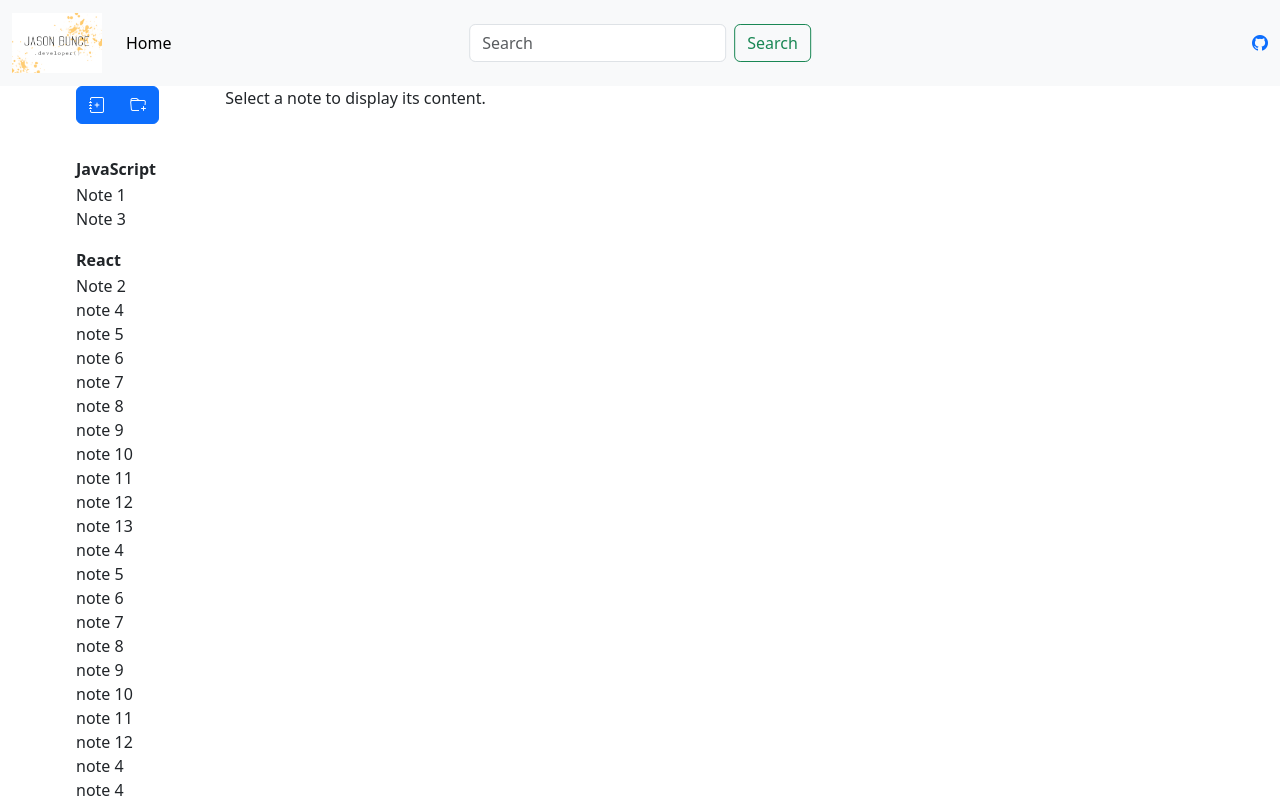
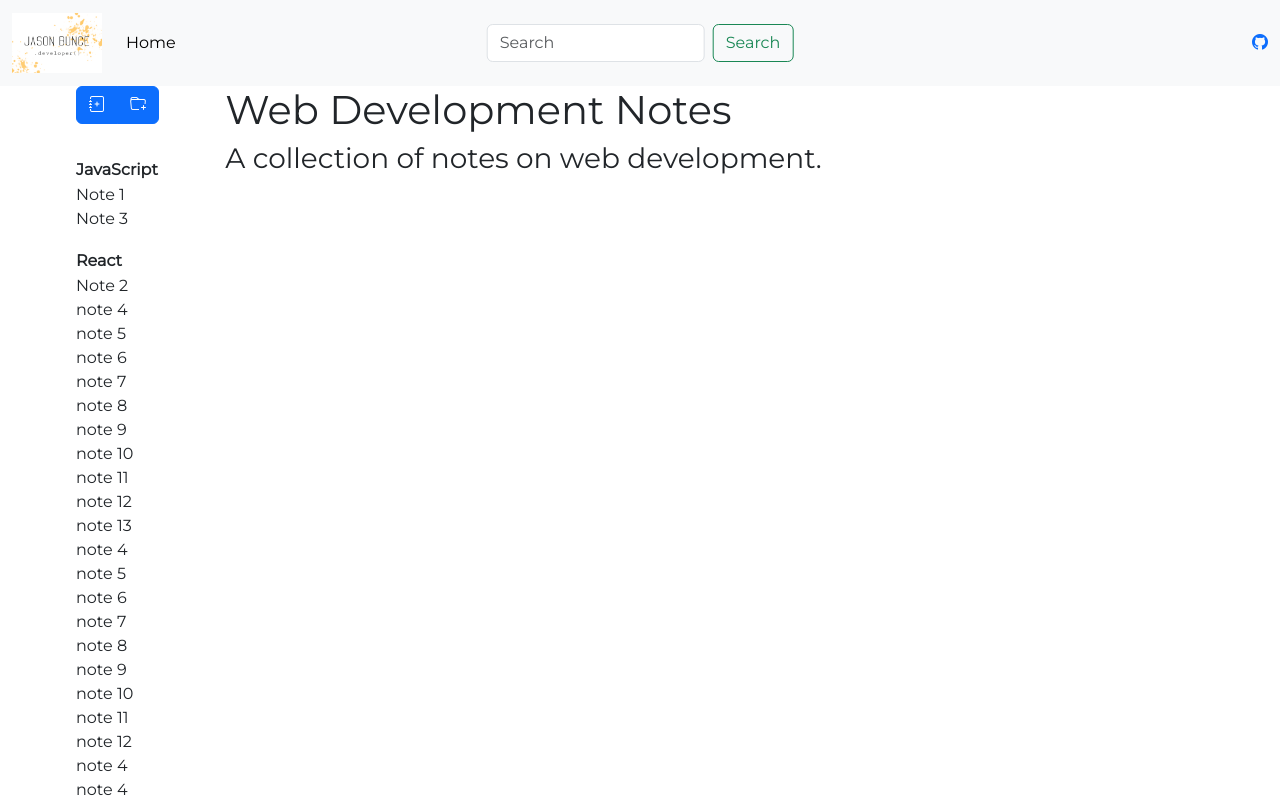
Before and after one commit to JasonBrunch/note-taking-app, a React (Create React App) app: page / in a window 1280 px wide. Built offline with nearby package versions, Linux system fonts and the light colour scheme.

Commit message:
Added drag and drop to list elements for category swapping

```diff
--- a/src/App.css
+++ /dev/null
@@ -1,38 +0,0 @@
-.App {
-  text-align: center;
-}
-
-.App-logo {
-  height: 40vmin;
-  pointer-events: none;
-}
-
-@media (prefers-reduced-motion: no-preference) {
-  .App-logo {
-    animation: App-logo-spin infinite 20s linear;
-  }
-}
-
-.App-header {
-  background-color: #282c34;
-  min-height: 100vh;
-  display: flex;
-  flex-direction: column;
-  align-items: center;
-  justify-content: center;
-  font-size: calc(10px + 2vmin);
-  color: white;
-}
-
-.App-link {
-  color: #61dafb;
-}
-
-@keyframes App-logo-spin {
-  from {
-    transform: rotate(0deg);
-  }
-  to {
-    transform: rotate(360deg);
-  }
-}
--- a/src/App.js
+++ b/src/App.js
@@ -6,6 +6,8 @@ import NoteEditor from './NoteEditor';
 
 
 function App() {
+  //PLACEHOLDER DATA FOR NOTEBOOK NAME
+  const notebookName = "Web Development Notes";
 
   //PLACEHOLDER DATA FOR NOTES
   const initialNotes = [
@@ -85,7 +87,19 @@ function App() {
   const addNewCategory = (newCategory) => {
     setCategories([...categories, newCategory]);
   };
+  const changeNoteCategory = (noteId, newCategory) => {
+    let updatedNotes = [...notes];
+    noteId = Number(noteId);  // Make sure noteId is a number
 
+    for (let i = 0; i < updatedNotes.length; i++) {
+      if (updatedNotes[i].id === noteId) {
+        updatedNotes[i] = { ...updatedNotes[i], category: newCategory };
+        break;
+      }
+    }
+
+    setNotes(updatedNotes);
+  };
   return (
 
     <div className='App'>
@@ -98,11 +112,12 @@ function App() {
           <div className="col-lg-2 col-md-2 col-sm-12">
           <React.StrictMode>
           <SideMenu
-          notes={notes}
-          categories={categories}
-          onNoteClick={handleNoteClick}
-          onAddNote={addNewNote}
-          onAddCategory={addNewCategory}
+            notes={notes}
+            categories={categories}
+            onNoteClick={handleNoteClick}
+            onAddNote={addNewNote}
+            onAddCategory={addNewCategory}
+            changeNoteCategory={changeNoteCategory}
         />
           </React.StrictMode>
           </div>
@@ -116,6 +131,7 @@ function App() {
             editing={editing}
             setEditing={setEditing}
             handleSaveClick={handleSaveClick}
+            notebookName={notebookName}
           />
         </div>
 
--- /dev/null
+++ b/src/DraggableListItem.js
@@ -0,0 +1,39 @@
+import React from 'react';
+
+const DraggableListItem = ({ note, onNoteClick, changeNoteCategory }) => {
+    console.log("Rendering DraggableListItem");
+    const handleDragStart = (e) => {
+        console.log("Drag Start");
+        e.dataTransfer.setData('noteId', note.id);
+    };
+
+    const handleDragOver = (e) => {
+        e.preventDefault();
+        console.log("Drag Over");
+        // drag over logic here
+      };
+
+    const handleDrop = (e) => {
+        console.log("Drop");
+        const newCategory = e.currentTarget.closest("[data-category]").dataset.category;
+        console.log(`New Category: ${newCategory}`);
+        if (newCategory && note.category !== newCategory) {
+            changeNoteCategory(note.id, newCategory);
+        }
+    };
+    return (
+        <li
+    draggable
+    style={{ listStyleType: 'none' }}
+    onClick={() => onNoteClick(note)}
+    onDragStart={handleDragStart}
+    onDragOver={handleDragOver}
+    onDrop={handleDrop}
+>
+    {note.title}
+</li>
+    );
+};
+
+
+export default DraggableListItem;
--- a/src/NoteEditor.js
+++ b/src/NoteEditor.js
@@ -54,7 +54,7 @@ const EditMode = ({ localNote, setLocalNote, saveNote }) => {
   );
 
 
-const NoteEditor = ({ activeNote, editing, setEditing, handleSaveClick }) => {
+const NoteEditor = ({ activeNote, editing, setEditing, handleSaveClick , notebookName}) => {
 
   // Local state for editing note
   const [localNote, setLocalNote] = useState(null);
@@ -76,8 +76,12 @@ const NoteEditor = ({ activeNote, editing, setEditing, handleSaveClick }) => {
 
   return (
     <div>
+    {/*DEFAULT NO NOTE SELECTED STATE*/}
       {localNote === null ? (
-        <p>Select a note to display its content.</p>
+        <>
+          <h1>{notebookName}</h1>
+          <h3>A collection of notes on web development.</h3>
+        </>
       ) : (
         <div>
           {editing ? (
--- a/src/SideMenu.js
+++ b/src/SideMenu.js
@@ -1,17 +1,31 @@
-const SideMenu = ({ notes, categories, onNoteClick, onAddNote, onAddCategory }) => {
+import DraggableListItem from './DraggableListItem';
 
+const SideMenu = ({ notes, categories, onNoteClick, onAddNote, onAddCategory, changeNoteCategory }) => {
+  console.log("Rendering SideMenu")
   // Group notes by category using 'reduce'
   const groupedNotes = notes.reduce((acc, note) => {
     if (!acc[note.category]) {
       acc[note.category] = [];
+
     }
     acc[note.category].push(note);
+
     return acc;
   }, {});
+  console.log("Grouped notes: ", groupedNotes);
+
+    const handleCategoryDrop = (e) => {
+    e.preventDefault();
+    const noteId = e.dataTransfer.getData('noteId');
+    const newCategory = e.currentTarget.dataset.category;
+
+    if (noteId && newCategory) {
+        changeNoteCategory(noteId, newCategory);
+    }
+};
 
 return (
   <div className="container overflow-auto" style={{ maxHeight: '90vh', paddingLeft: '4rem' }}>
-
     {/* Button group for adding new note and new category */}
     <div className="btn-group" role="group" aria-label="New Note Buttons">
         {/* NEW NOTE BUTTON */}
@@ -32,27 +46,32 @@ return (
 
       {/* Loop through categories and display notes */}
       {categories.map((category, index) => (
-        <div key={index} style={{marginTop: '1rem'}}>
+        <div
+          key={category}
+          style={{marginTop: '1rem'}}
+          data-category={category}
+          onDragOver={(e) => e.preventDefault()}  // Allow drop
+          onDrop={handleCategoryDrop}  // Handle the actual drop
+        >
           {/* CATEGORY NAME */}
           <div className="fw-bold fs-6 ps-0 ms-0" style={{ padding: '0.25rem 0', lineHeight: 1.2 }}>
             {category}
           </div>
+
           {/* NOTES LIST */}
           <ul className="list-group list-group-flush ps-0 ms-0 py-0 border-0 fs-6">
             {groupedNotes[category] ? (
               groupedNotes[category].map((note, noteIndex) => (
                 // LIST ITEM FOR EACH NOTE
-                <li
-                  key={note.id}
-                  className="list-group-item ps-0 ms-0 py-0 border-0"
-                  style={{ padding: '0.5rem 0', marginLeft: '1.125rem' }}
-                  onClick={() => onNoteClick(note)}
-                >
-                  {note.title}
-                </li>
+                <DraggableListItem
+                  key={note.id}  // Add this line
+                  note={note}
+                  onNoteClick={onNoteClick}
+                  changeNoteCategory={changeNoteCategory}
+                />
               ))
             ) : (
-              // PLACEHOLDER FOR UNCATAGORIZED NOTES
+              // PLACEHOLDER FOR UNCATEGORIZED NOTES
               <li className="list-group-item ps-0 ms-0 py-0 border-0">
                 {/* Uncatogorized notes are dumped here */}
               </li>
--- a/src/index.css
+++ b/src/index.css
@@ -1,13 +1,10 @@
+@import url('https://fonts.googleapis.com/css2?family=Montserrat&family=Roboto:wght@100&display=swap');
 body {
   margin: 0;
-  font-family: -apple-system, BlinkMacSystemFont, 'Segoe UI', 'Roboto', 'Oxygen',
-    'Ubuntu', 'Cantarell', 'Fira Sans', 'Droid Sans', 'Helvetica Neue',
+  font-family: 'Montserrat','Roboto','Helvetica Neue',-apple-system, BlinkMacSystemFont, 'Segoe UI',  'Oxygen',
+    'Ubuntu', 'Cantarell', 'Fira Sans', 'Droid Sans',
     sans-serif;
   -webkit-font-smoothing: antialiased;
   -moz-osx-font-smoothing: grayscale;
+
 }
-
-code {
-  font-family: source-code-pro, Menlo, Monaco, Consolas, 'Courier New',
-    monospace;
-}
--- a/src/index.js
+++ b/src/index.js
@@ -1,11 +1,11 @@
 import React from 'react';
 import ReactDOM from 'react-dom/client';
-import './index.css';
 import App from './App';
 import reportWebVitals from './reportWebVitals';
 import 'bootstrap/dist/css/bootstrap.min.css';
 import 'quill/dist/quill.snow.css';
 import 'bootstrap-icons/font/bootstrap-icons.css';
+import './index.css';
 
 const root = ReactDOM.createRoot(document.getElementById('root'));
 root.render(
```
Lines whose indentation alone changed are shown as unchanged.
